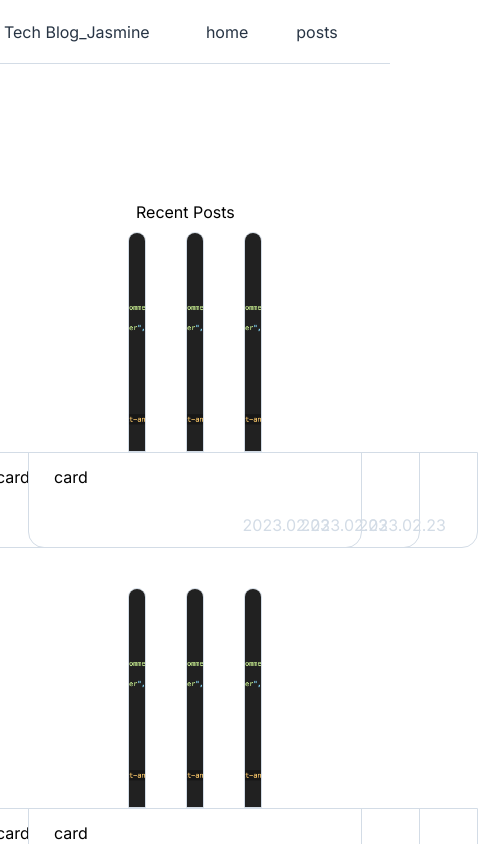
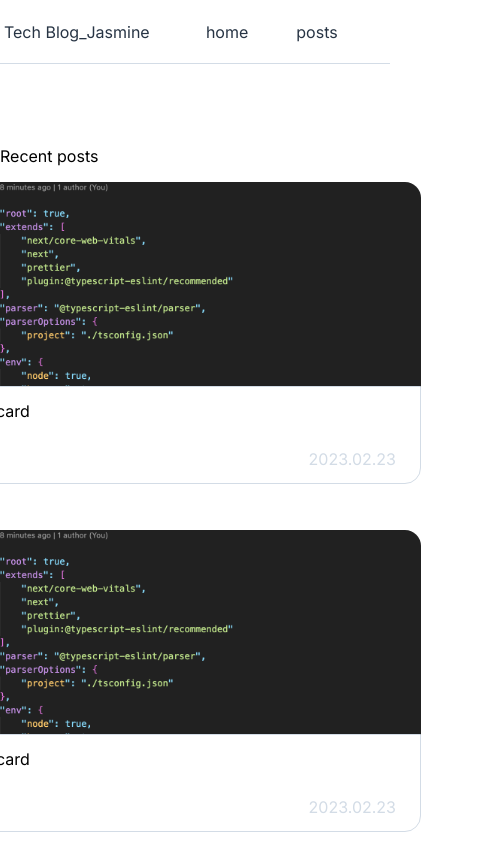
Before and after one commit to minsun0714/techblog_eng_ver, a Next.js app: page /recentPosts in a window 390 px wide. Shown: the top 844 px of the page, 478 px wide, since content can reach past the window. Built offline with nearby package versions, Linux system fonts and the light colour scheme.

Commit message:
📱 card column 반응형 구현

```diff
--- a/src/app/recentPosts/layout.tsx
+++ b/src/app/recentPosts/layout.tsx
@@ -1,4 +1,9 @@
 function RecentPostsLayout({ children }: { children: React.ReactNode }) {
-	return <section className="h-screen w-full p-32">{children}</section>;
+	return (
+		<section className="mt-20 h-screen overflow-visible">
+			<h1 className="text-start">Recent posts</h1>
+			{children}
+		</section>
+	);
 }
 export default RecentPostsLayout;
--- a/src/app/recentPosts/page.tsx
+++ b/src/app/recentPosts/page.tsx
@@ -13,14 +13,11 @@ const DummyCards = () => {
 const RecentPostsPage = () => {
 	const array = [...Array(6)];
 	return (
-		<div>
-			<h1 className="p-2">Recent Posts</h1>
-			<ul className="grid grid-cols-3 items-center justify-center gap-10">
-				{array.map((_, index) => (
-					<DummyCards key={index} />
-				))}
-			</ul>
-		</div>
+		<ul className="mt-24 grid grid-cols-1 gap-x-4 gap-y-32 lg:grid-cols-2 xl:grid-cols-3">
+			{array.map((_, index) => (
+				<DummyCards key={index} />
+			))}
+		</ul>
 	);
 };
 
--- a/src/components/Card.tsx
+++ b/src/components/Card.tsx
@@ -9,21 +9,23 @@ type CardProps = {
 
 const Card = ({ imgUrl, title, date }: CardProps) => {
 	return (
-		<>
+		<div className="relative flex h-[220px] min-w-[452px] flex-col justify-end">
 			<Image
-				className="h-[220px] w-[450px] rounded-t-2xl border border-gray-light object-cover"
+				className="absolute my-3 rounded-2xl object-cover"
 				src={imgUrl}
 				alt={imgUrl.src.slice(imgUrl.src.lastIndexOf('/') + 1)}
 			/>
-			<div className="relative flex h-24 w-[450px] flex-col items-center justify-stretch rounded-b-2xl border border-gray-light pt-3">
-				<label className="absolute w-[430px] pl-4">
-					{title.length <= 60 ? title : title.slice(0, 60) + '..'}
-				</label>
-				<time className="absolute mt-12 h-4 w-[450px] pr-8 text-end text-gray-light">
-					{date}
-				</time>
+			<div className="absolute rounded-b-2xl border border-gray-light bg-white ">
+				<div className="relative flex h-24 min-w-[450px] flex-col items-center justify-stretch pt-3">
+					<label className="absolute w-[430px] pl-4">
+						{title.length <= 60 ? title : title.slice(0, 60) + '..'}
+					</label>
+					<time className="absolute mt-12 h-4 w-[450px] pr-6 text-end text-gray-light">
+						{date}
+					</time>
+				</div>
 			</div>
-		</>
+		</div>
 	);
 };
 
```
